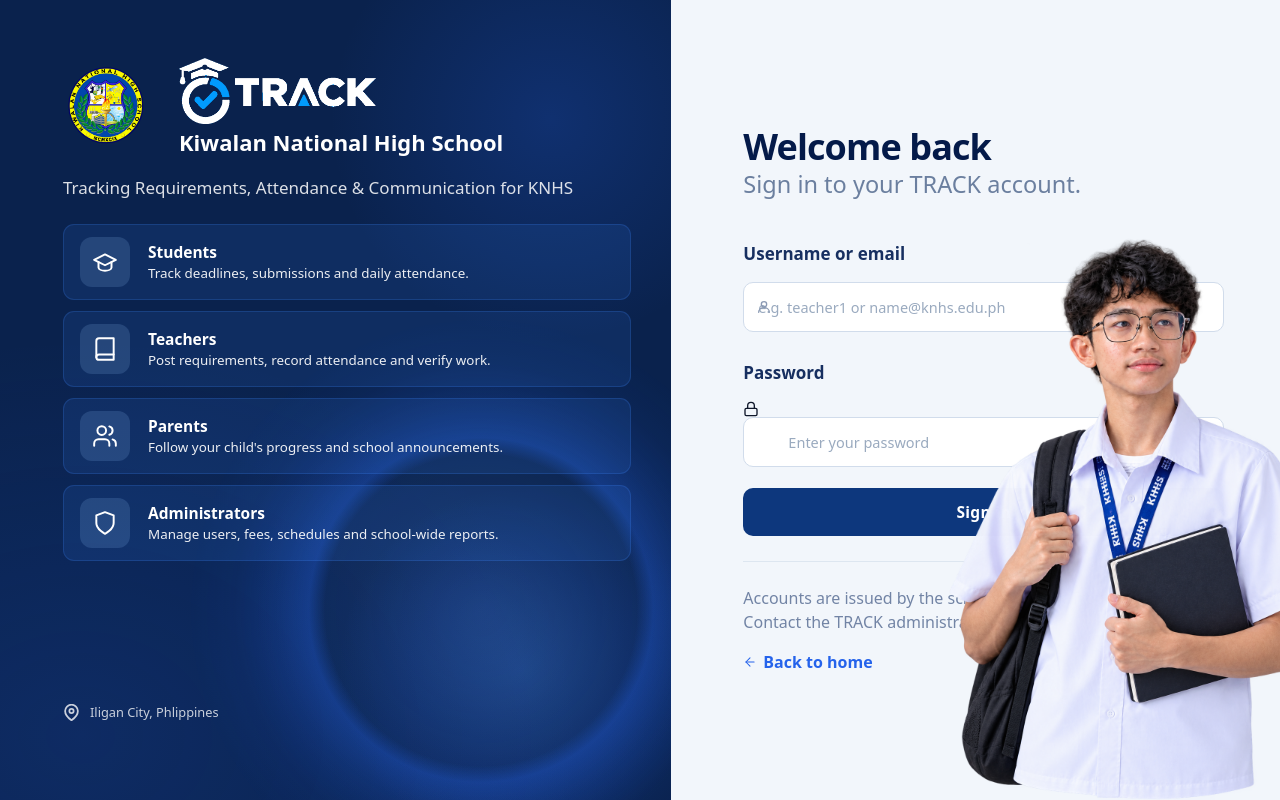
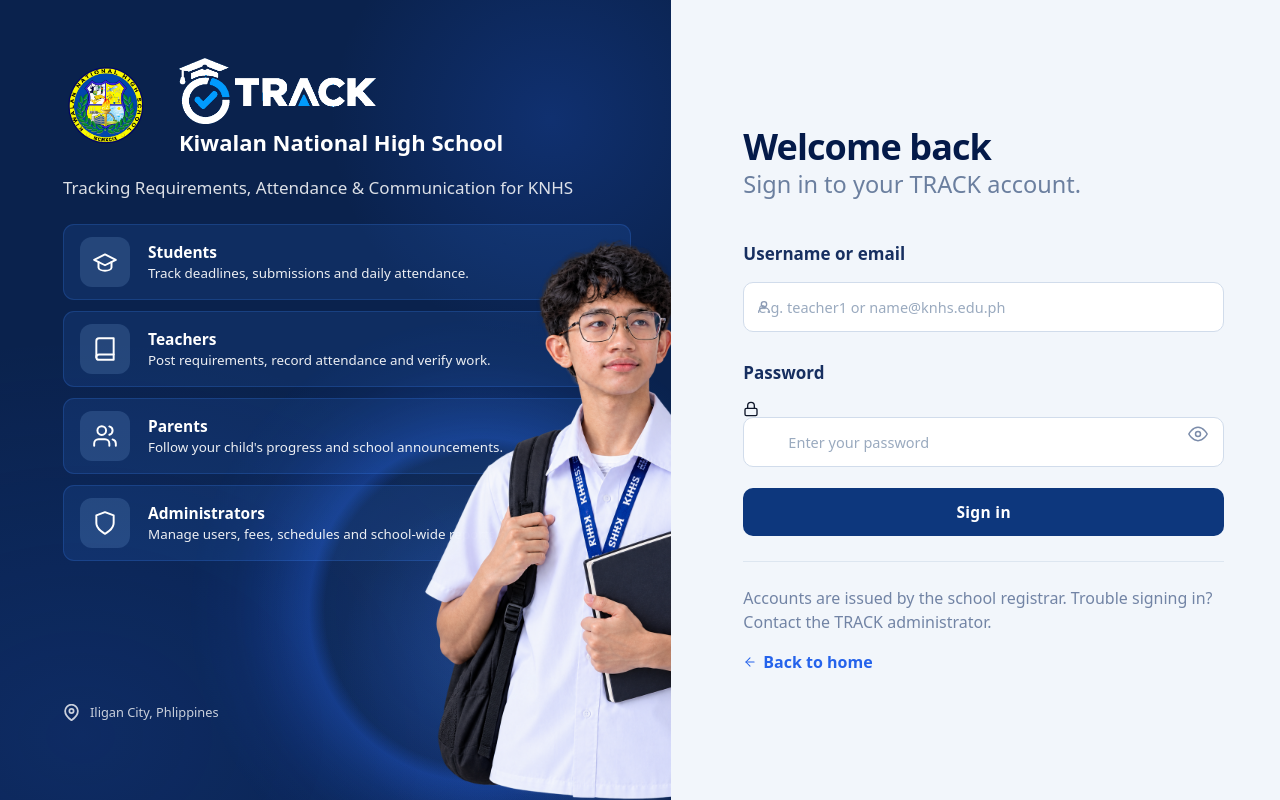
Before and after one commit to arcnesipac3-art/TRACK-capstone, a React (Vite) app in the folder frontend/: page /login in a window 1280 px wide. Built offline with nearby package versions, Linux system fonts and the light colour scheme; no server answers.

Commit message:
fix: move student2 inside aside so it is fully contained in left panel

```diff
--- a/frontend/src/pages/LoginPage.jsx
+++ b/frontend/src/pages/LoginPage.jsx
@@ -135,6 +135,11 @@
 
         {/* Glow circle behind where student will appear */}
         <div className="aside-student-glow" aria-hidden="true" />
+
+        {/* Student PNG — inside the aside so it never bleeds into the form panel */}
+        <div className="aside-student-img" aria-hidden="true">
+          <img src="/student2.png" alt="" />
+        </div>
       </aside>
 
       {/* ── Right panel ─────────────────────────────────────────────── */}
@@ -251,10 +256,6 @@
         </div>
       </main>
 
-      {/* Student PNG — spans the panel boundary, positioned relative to auth-layout */}
-      <div className="aside-student-img" aria-hidden="true">
-        <img src="/student2.png" alt="" />
-      </div>
     </div>
   )
 }
```
